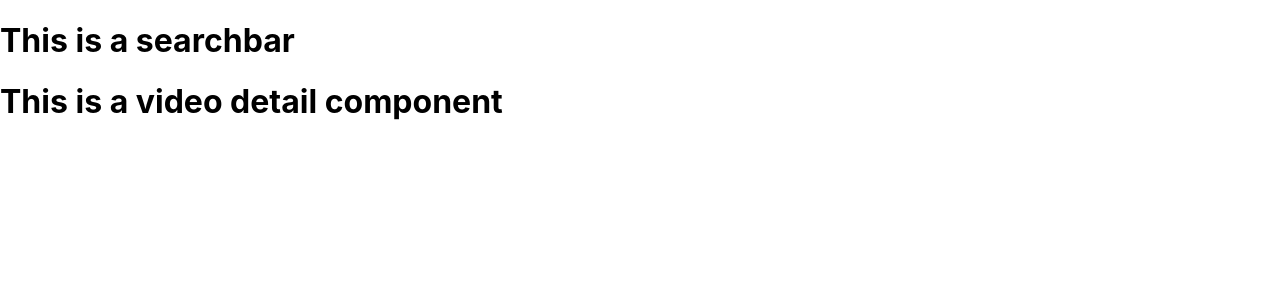
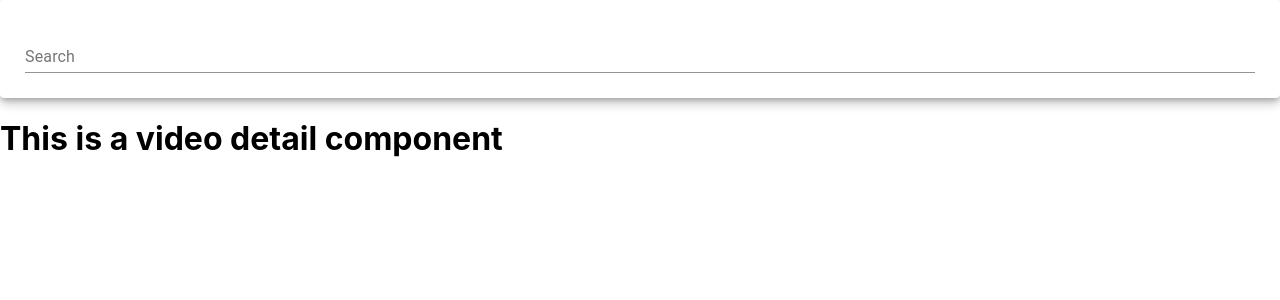
Before and after one commit to Analova/Videos, a React (Create React App) app: page / in a window 1280 px wide. Shown: the top 300 px of the page. Built offline with nearby package versions, Linux system fonts and the light colour scheme.

Commit message:
working on searchBar

```diff
--- a/public/index.html
+++ b/public/index.html
@@ -1,20 +1,18 @@
 <!DOCTYPE html>
 <html lang="en">
+
 <head>
   <meta charset="utf-8" />
   <link rel="icon" href="%PUBLIC_URL%/favicon.ico" />
   <meta name="viewport" content="width=device-width, initial-scale=1" />
   <meta name="theme-color" content="#000000" />
-    <meta
-      name="description"
-      content="Web site created using create-react-app"
-    />
+  <meta name="description" content="Web site created using create-react-app" />
   <link rel="apple-touch-icon" href="%PUBLIC_URL%/logo192.png" />
   <!--
       manifest.json provides metadata used when your web app is installed on a
       user's mobile device or desktop. See https://developers.google.com/web/fundamentals/web-app-manifest/
     -->
-    <link rel="manifest" href="%PUBLIC_URL%/manifest.json" />
+
   <!--
       Notice the use of %PUBLIC_URL% in the tags above.
       It will be replaced with the URL of the `public` folder during the build.
@@ -26,6 +24,7 @@
     -->
   <title>React App</title>
 </head>
+
 <body>
   <noscript>You need to enable JavaScript to run this app.</noscript>
   <div id="root"></div>
@@ -40,4 +39,5 @@
       To create a production bundle, use `npm run build` or `yarn build`.
     -->
 </body>
+
 </html>
--- a/src/App.js
+++ b/src/App.js
@@ -3,16 +3,29 @@ import { Grid } from "@material-ui/core";
 
 import SearchBar from "./components/SearchBar";
 import VideoDetails from "./components/VideDetails";
+import youtube from "./api/youtube";
 import "./App.css";
 
 class App extends React.Component {
+  handleSubmit = async (searchTerm) => {
+    const response = await youtube.get("search", {
+      params: {
+        part: "snippet",
+        maxResults: 5,
+        key: ["API_KEY"],
+        q: searchTerm,
+      },
+    });
+    console.log(response.data.items);
+  };
+
   render() {
     return (
       <Grid justify="center" container spacing={15}>
         <Grid item xs={12}>
-          <Grid constainer spacing={16}>
+          <Grid constainer spacing={10}>
             <Grid item xs={12}>
-              <SearchBar />
+              <SearchBar onFormSubmit={this.handleSubmit} />
             </Grid>
             <Grid item xs={8}>
               <VideoDetails />
--- a/src/api/youtube.js
+++ b/src/api/youtube.js
@@ -2,9 +2,5 @@ import axios from "axios";
 
 export default axios.create({
   baseURL: "https://www.googleapis.com/youtube/v3",
-  params: {
-    part: "snippet",
-    maxResults: 5,
-    key: ["API KEY"],
-  },
+
 });
--- a/src/components/SearchBar.js
+++ b/src/components/SearchBar.js
@@ -1,11 +1,34 @@
 import React from "react";
+
+import { Paper, TextField } from "@material-ui/core";
 
 class SearchBar extends React.Component {
   state = {
     searchTerm: "",
   };
+
+  handleChange = (e) => {
+    this.setState({
+      searchTerm: e.target.value,
+    });
+  };
+
+  handleSubmit = (e) => {
+    e.preventDefault();
+    const { searchTerm } = this.state;
+    const { onFormSubmit } = this.props;
+
+    onFormSubmit(searchTerm);
+  };
+
   render() {
-    return <h1>This is a searchbar </h1>;
+    return (
+      <Paper elevation={6} style={{ padding: "25px" }}>
+        <form onSubmit={this.handleSubmit}>
+          <TextField fullWidth label="Search" onChange={this.handleChange} />
+        </form>
+      </Paper>
+    );
   }
 }
 
```
Also changed, not shown: 1 other file (tests, documents, lock files or other folders). Lines whose indentation alone changed are shown as unchanged.
